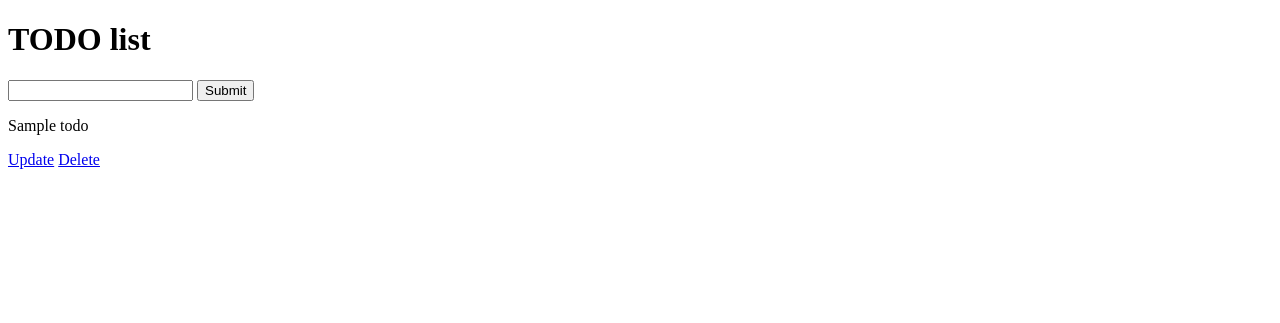
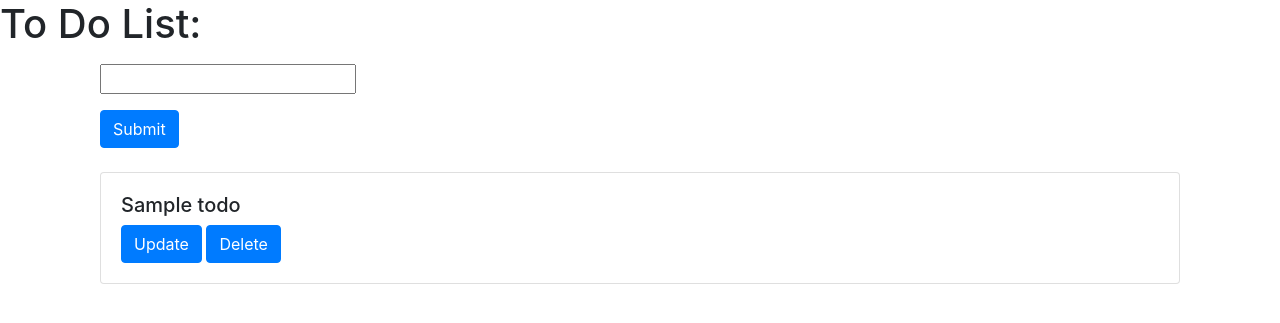
Before and after one commit to Venka1995/todo-list-using-django-3.0, a Django app: template list/templates/list/index.html in a window 1280 px wide. Shown: the top 323 px of the page. Run offline with Django 3.2, Linux system fonts and the light colour scheme; the template is opened without the code that fills it: most values are stand-ins (such as "Sample title", 1, 10 or a date in 2020); form fields are guessed from the names that the template uses; some libraries are stand-ins or nearby versions.

Commit message:
commit after adding bootstrap(not full) for todo

```diff
--- a/list/forms.py
+++ b/list/forms.py
@@ -3,6 +3,7 @@ from .models import Todo
 
 
 class ListForm(forms.ModelForm):
+    title = forms.CharField(widget=forms.TextInput(attrs={'placeholder': 'Add new task...', 'class': 'form-control'}))
     class Meta:
         model = Todo
         fields = '__all__'
--- a/list/templates/list/index.html
+++ b/list/templates/list/index.html
@@ -1,26 +1,53 @@
-<!DOCTYPE html>
+<!doctype html>
 <html lang="en">
+
 <head>
-    <meta charset="UTF-8">
-    <title>Title</title>
+  <!-- Required meta tags -->
+  <meta charset="utf-8">
+  <meta name="viewport" content="width=device-width, initial-scale=1, shrink-to-fit=no">
+
+  <!-- Bootstrap CSS -->
+  <link rel="stylesheet" href="https://stackpath.bootstrapcdn.com/bootstrap/4.5.0/css/bootstrap.min.css" integrity="sha384-9aIt2nRpC12Uk9gS9baDl411NQApFmC26EwAOH8WgZl5MYYxFfc+NcPb1dKGj7Sk" crossorigin="anonymous">
+
+  <title>To Do App</title>
 </head>
+
 <body>
-<h1>TODO list</h1>
-<form class="" action="" method="post">
+  <h1>To Do List:</h1>
+  <div class="container my-3">
+    <div class="container my-3">
+      <form method="post">
         {% csrf_token %}
+        <div class="form-group">
           {{form.title}}
-  <input type="submit"  value="Submit">
+        </div>
 
-</form>
+        <button type="submit" class="btn btn-primary">Submit</button>
+
         {% for values in todo %}
+        <div class="card my-4">
+          <div class="card-body">
             {% if values.done == True %}
-       <p><strike>{{values}}</strike></p>
+            <h5><strike>{{values}}</strike></h5>
             {% else %}
-       <p>{{values}}</p>
+            <h5>{{values}}</h5>
             {% endif %}
+            <a class="btn btn-primary" href="{% url 'update' values.id %}">Update</a>
+            <a class="btn btn-primary" href="{% url 'delete' values.id %}">Delete</a>
 
-<a href="{% url 'update' values.id %}">Update</a>
-<a href="{% url 'delete' values.id %}">Delete</a>
+          </div>
+        </div>
         {% endfor %}
+    </div>
+  </div>
+
+
+
+  <!-- Optional JavaScript -->
+  <!-- jQuery first, then Popper.js, then Bootstrap JS -->
+  <script src="https://code.jquery.com/jquery-3.5.1.slim.min.js" integrity="sha384-DfXdz2htPH0lsSSs5nCTpuj/zy4C+OGpamoFVy38MVBnE+IbbVYUew+OrCXaRkfj" crossorigin="anonymous"></script>
+  <script src="https://cdn.jsdelivr.net/npm/popper.js@1.16.0/dist/umd/popper.min.js" integrity="sha384-Q6E9RHvbIyZFJoft+2mJbHaEWldlvI9IOYy5n3zV9zzTtmI3UksdQRVvoxMfooAo" crossorigin="anonymous"></script>
+  <script src="https://stackpath.bootstrapcdn.com/bootstrap/4.5.0/js/bootstrap.min.js" integrity="sha384-OgVRvuATP1z7JjHLkuOU7Xw704+h835Lr+6QL9UvYjZE3Ipu6Tp75j7Bh/kR0JKI" crossorigin="anonymous"></script>
 </body>
+
 </html>
--- a/todo/settings.py
+++ b/todo/settings.py
@@ -38,6 +38,7 @@ INSTALLED_APPS = [
     'django.contrib.sessions',
     'django.contrib.messages',
     'django.contrib.staticfiles',
+    'crispy_forms',
 ]
 
 MIDDLEWARE = [
```
Also changed, not shown: list/templates/list/update.html (+33 -11 lines), db.sqlite3. Lines whose indentation alone changed are shown as unchanged.
